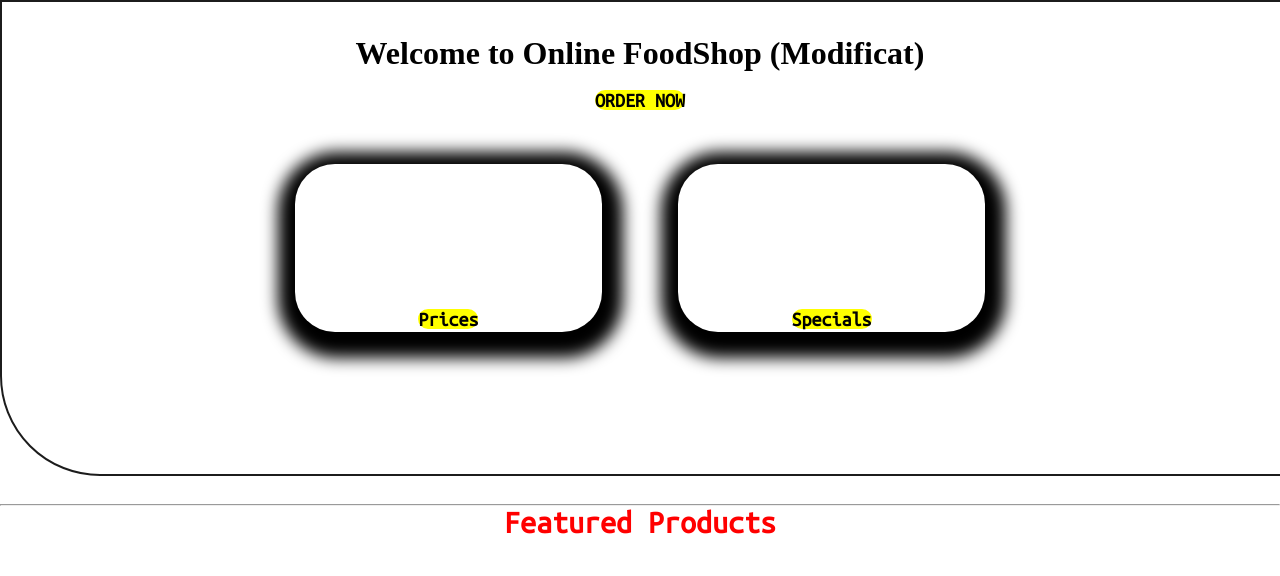
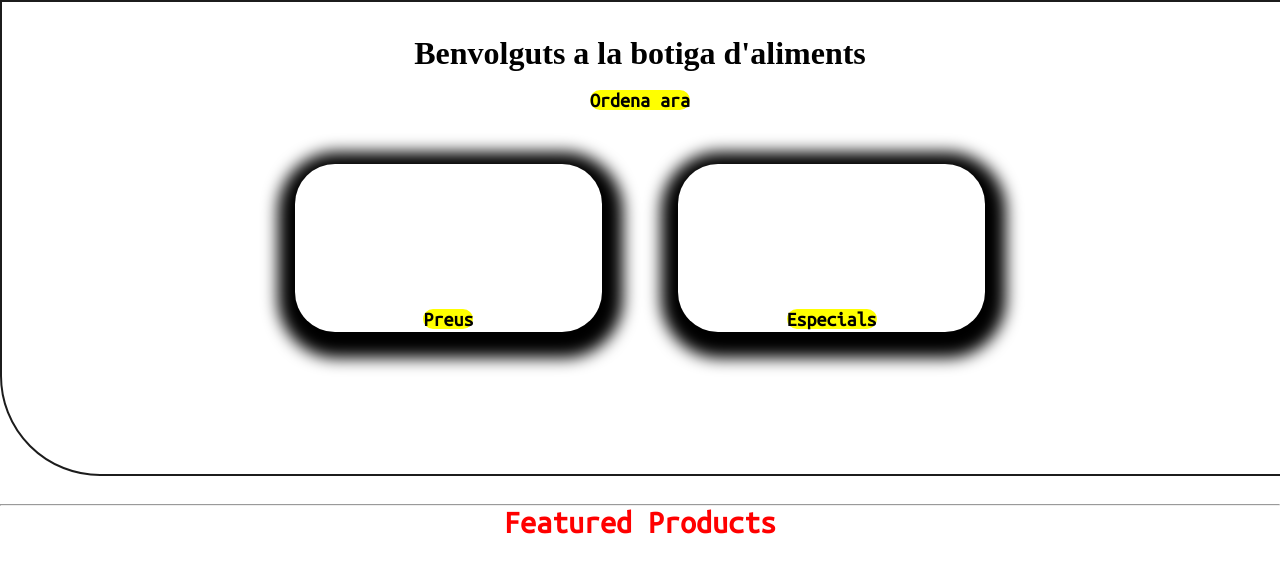
Before and after one commit to xismael7x/provaGIT, a plain HTML site: page index.html in a window 1280 px wide. Shown: the part 195-771 px from the top of the page. Drawn offline with Linux system fonts and the light colour scheme.

Commit message:
index modificat un fragment en catala

```diff
--- a/index.html
+++ b/index.html
@@ -29,15 +29,15 @@
 	</nav>
 	<div id="container1">
 		<div id="row1">
-			Welcome to Online FoodShop (Modificat)
+			Benvolguts a la botiga d'aliments
 		</div>
-		<button class="btn">ORDER NOW</button>
+		<button class="btn">Ordena ara</button>
 		<div id="container3">
 			<div id="row2">
-				<button class="btn">Prices</button>
+				<button class="btn">Preus</button>
 			</div>
 			<div id="row3">
-				<button class="btn">Specials</button>
+				<button class="btn">Especials</button>
 			</div>
 		</div>
 	</div>
```
